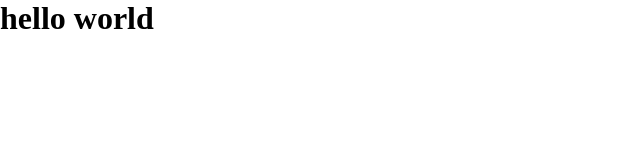
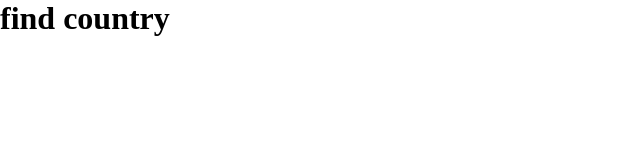
Before and after one commit to PedroMoura1996/bryjproject, a React (Create React App) app: page /bryj/homepage in a window 1280 px wide. Shown: the top 160 px of the page, without its empty margins (0-640 px from the left). Built offline with nearby package versions, Linux system fonts and the light colour scheme.

Commit message:
I will need at least 2 pages 1 to find the counbtry and another to giev the details

```diff
--- a/src/ecosystem/index.tsx
+++ b/src/ecosystem/index.tsx
@@ -4,7 +4,11 @@ import { ERoutes } from "../enums/route-urls";
 const App = () => {
   return (
     <Routes>
-      <Route path={ERoutes.HOME_PAGE} element={<h1>hello world</h1>}></Route>
+      <Route path={ERoutes.HOME_PAGE} element={<h1>find country</h1>}></Route>
+      <Route
+        path={ERoutes.DEATIL_COUNTRY}
+        element={<h1>detail country</h1>}
+      ></Route>
       <Route
         path="*"
         element={<Navigate to={ERoutes.HOME_PAGE} replace />}
--- a/src/enums/route-urls.ts
+++ b/src/enums/route-urls.ts
@@ -1,3 +1,4 @@
 export enum ERoutes {
   HOME_PAGE = "homepage",
+  DEATIL_COUNTRY = "detail",
 }
```
